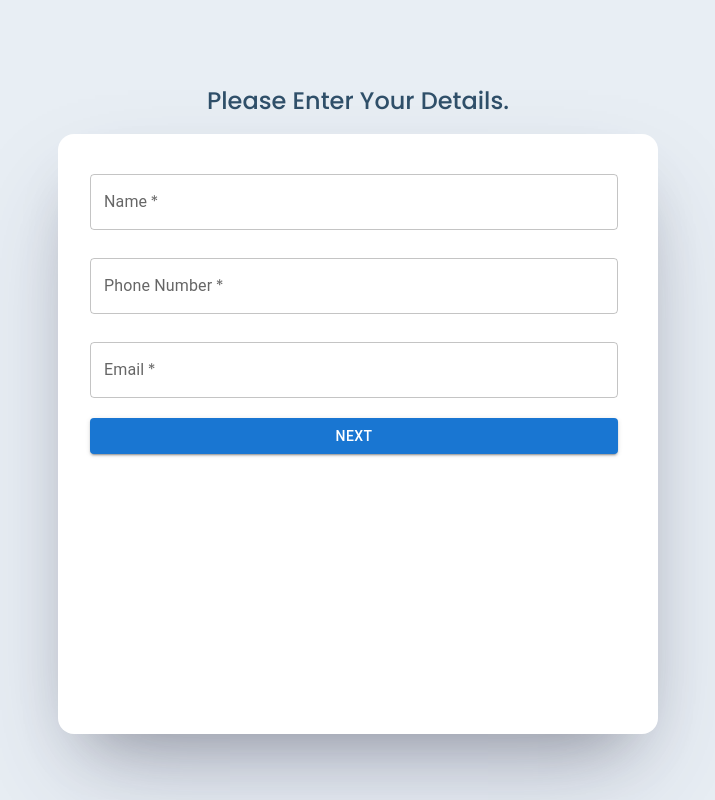
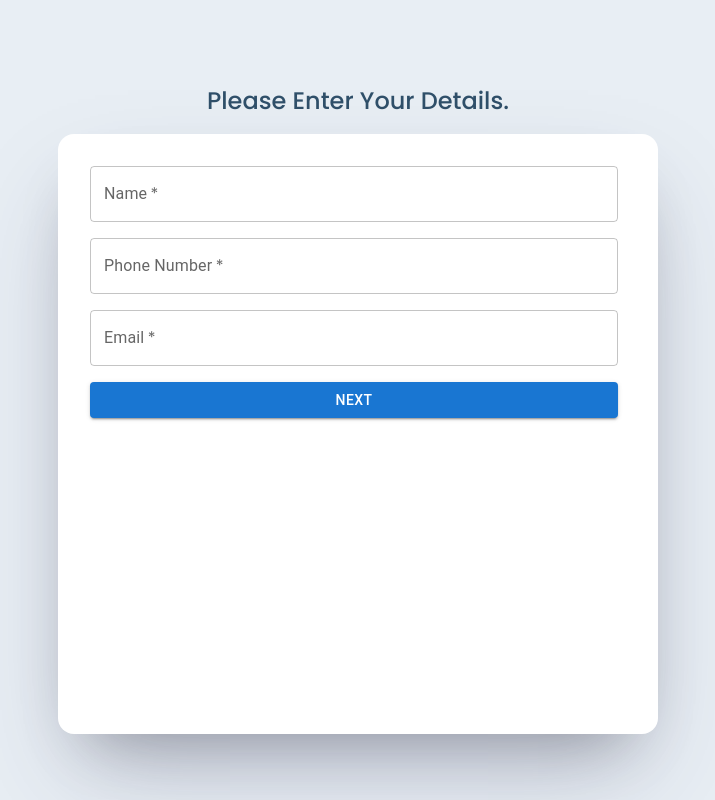
Before and after one commit to nahyansharvin/sample-form, a React (Create React App) app: page /form in a window 1280 px wide. Shown: the whole page, without its empty margins (282-997 px from the left). Built offline with nearby package versions, Linux system fonts and the light colour scheme.

Commit message:
form validated using formik

```diff
--- a/package.json
+++ b/package.json
@@ -10,11 +10,13 @@
     "@testing-library/jest-dom": "^5.16.5",
     "@testing-library/react": "^13.4.0",
     "@testing-library/user-event": "^13.5.0",
+    "formik": "^2.2.9",
     "react": "^18.2.0",
     "react-dom": "^18.2.0",
     "react-router-dom": "^6.4.1",
     "react-scripts": "5.0.1",
-    "web-vitals": "^2.1.4"
+    "web-vitals": "^2.1.4",
+    "yup": "^0.32.11"
   },
   "scripts": {
     "start": "react-scripts start",
--- a/src/pages/forms/form1/Form1.js
+++ b/src/pages/forms/form1/Form1.js
@@ -1,37 +1,61 @@
-import React,{ useState, useContext, useEffect } from 'react'
+import React, { useState, useContext, useEffect } from 'react'
 import '../../Forms.css'
 import { useNavigate } from 'react-router-dom'
 
+//Form validators
+import { useFormik } from 'formik';
+import * as yup from 'yup';
+
 
 //Matrial UI
-import { Grid, Button } from '@mui/material'
+import { Grid, Button, TextField } from '@mui/material'
 
 //Custom Components
-import TextInput from '../../../components/textInput/TextInput'
 import UserContext from '../../../UserContext'
 
+const validationSchema = yup.object({
+    name: yup
+        .string()
+        .required('Name is required'),
+    phoneNo: yup
+        .string()
+        .required('Phone number is required')
+        .matches(/^[0-9]+$/, "Must be only digits")
+        .min(10, 'Phone number must contain 10 digits')
+        .max(10, 'Phone number must be exactly 10 digits'),
+    email: yup
+        .string()
+        .email('Enter a valid email')
+        .required('Email is required'),
+});
+
 function Form1() {
-    const {user, setUser} = useContext(UserContext);
+    const { user, setUser } = useContext(UserContext);
     const navigate = useNavigate();
 
-    //States
-    const [name, setName] = useState()
-    const [phoneNo, setPhoneNo] = useState()
-    const [email, setEmail] = useState()
+    const formik = useFormik({
+        initialValues: {
+            name: '',
+            phoneNo: '',
+            email: '',
+        },
+        validationSchema: validationSchema,
+        onSubmit: (values) => {
+            // alert(JSON.stringify(values, null, 2));
+            setUser({ ...user, name: values.name, phoneNo: values.phoneNo, email: values.email });
 
-    //Set error in empty fields
-    const setError = () => {
-        if(!name) setName("");
-        if(!phoneNo) setPhoneNo("");
-        if(!email) setEmail("");
-    }
+            console.log(user);
+            navigate('/form/next');
+        },
+    });
+
 
     //To set current values in field
     const setValues = (details) => {
-        if(!details) return;
-        setName(details.name);
-        setPhoneNo(details.phoneNo);
-        setEmail(details.email);
+        if (!details) return;
+        // setName(details.name);
+        // setPhoneNo(details.phoneNo);
+        // setEmail(details.email);
     }
     useEffect(() => {
         setValues(user);
@@ -41,15 +65,15 @@ function Form1() {
 
 
     //handle next button
-    const handleNextButton = () => {
-        if(!name || !phoneNo || !email) {
-            setError();
-            return;
-        }else{
-            setUser({...user, name, phoneNo, email});
-            navigate('/form/next');
-        }
-    }
+    // const handleNextButton = () => {
+    //     if(!name || !phoneNo || !email) {
+    //         setError();
+    //         return;
+    //     }else{
+    //         setUser({...user, name, phoneNo, email});
+    //         navigate('/form/next');
+    //     }
+    // }
 
 
 
@@ -59,16 +83,47 @@ function Form1() {
         <div className="form-wrapper">
             <Grid container spacing={2}>
                 <Grid item xs={12}>
-                    <TextInput label="Name" value={name} setValue={setName} />
+                    <TextField
+                        fullWidth
+                        required
+                        id="name"
+                        name="name"
+                        label="Name"
+                        value={formik.values.name}
+                        onChange={formik.handleChange}
+                        error={formik.touched.name && Boolean(formik.errors.name)}
+                        helperText={formik.touched.name && formik.errors.name}
+                    />
                 </Grid>
                 <Grid item xs={12}>
-                    <TextInput label="Phone Number" type='Number' value={phoneNo} setValue={setPhoneNo} />
+                    <TextField
+                        fullWidth
+                        required
+                        type="Number"
+                        id="phoneNo"
+                        name="phoneNo"
+                        label="Phone Number"
+                        value={formik.values.phoneNo}
+                        onChange={formik.handleChange}
+                        error={formik.touched.phoneNo && Boolean(formik.errors.phoneNo)}
+                        helperText={formik.touched.phoneNo && formik.errors.phoneNo}
+                    />
                 </Grid>
                 <Grid item xs={12}>
-                    <TextInput label="Email" type='Email' value={email} setValue={setEmail} />
+                    <TextField
+                        fullWidth
+                        required
+                        id="email"
+                        name="email"
+                        label="Email"
+                        value={formik.values.email}
+                        onChange={formik.handleChange}
+                        error={formik.touched.email && Boolean(formik.errors.email)}
+                        helperText={formik.touched.email && formik.errors.email}
+                    />
                 </Grid>
                 <Grid item xs={12}>
-                    <Button variant="contained" color="primary" fullWidth onClick={handleNextButton}>Next</Button>
+                    <Button variant="contained" color="primary" fullWidth onClick={formik.handleSubmit}>Next</Button>
                 </Grid>
 
             </Grid>
```
Also changed, not shown: 1 other file (tests, documents, lock files or other folders).
